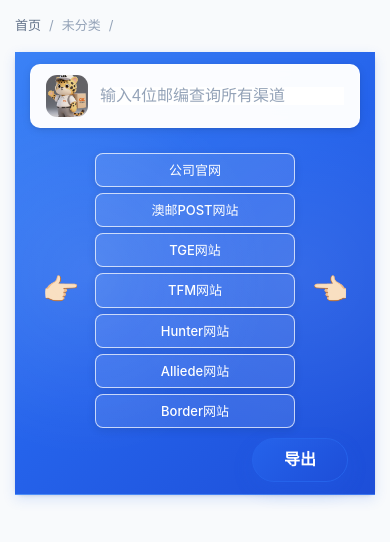
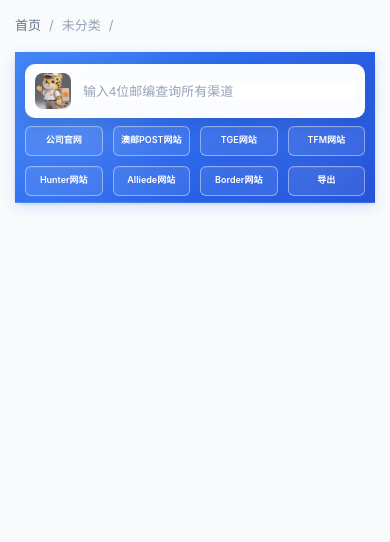
Before and after one commit to 422985573/bjb, a Flask app: template templates/article.html in a window 390 px wide. Shown: the part 57-599 px from the top of the page. Run offline with Flask 3, Linux system fonts and the light colour scheme; the template is opened without the code that fills it, so the values that code supplies are empty.

Commit message:
修改样式

```diff
--- a/static/css/article.css
+++ b/static/css/article.css
@@ -70,6 +70,29 @@
     align-items: center;
     justify-content: center;
     width: 100%;
+    flex: 0 0 auto;
+}
+.article-toolbar .search-box-center {
+    display: flex;
+    align-items: center;
+    justify-content: center;
+    width: 100%;
+    max-width: none;
+    margin: 0;
+}
+.article-toolbar .search-box {
+    margin: 0;
+    width: 600px;
+    max-width: 100%;
+}
+.global-postcode-search {
+    display: flex;
+    flex-direction: column;
+    align-items: center;
+    justify-content: center;
+    gap: 24px;
+    min-height: 220px;
+    padding: 24px 30px 8px;
 }
 .article-links-bar {
     display: flex;
@@ -77,7 +100,24 @@
     justify-content: center;
     gap: 18px;
     width: 100%;
-    padding: 10px 18px 0;
+    flex: 0 0 auto;
+    padding: 0 18px;
+}
+
+@media (min-width: 769px) {
+    .global-postcode-search {
+        display: grid;
+        grid-template-rows: 1fr auto 1fr auto;
+        align-items: center;
+        justify-items: center;
+        row-gap: 0;
+    }
+    .article-toolbar {
+        grid-row: 2;
+    }
+    .article-links-bar {
+        grid-row: 4;
+    }
 }
 .article-links-group {
     display: flex;
@@ -113,7 +153,7 @@
     align-items: center;
     flex: 1;
     padding: 0;
-    font-size: 17px;
+    font-size: 15px;
     line-height: 1.5;
 }
 .article-quick-links a {
@@ -121,7 +161,7 @@
     align-items: center;
     justify-content: center;
     gap: 10px;
-    padding: 8px 14px;
+    padding: 7px 13px;
     border: 1px solid rgba(255, 255, 255, 0.72);
     border-radius: 8px;
     background: rgba(255, 255, 255, 0.1);
@@ -783,48 +823,89 @@ white-space: pre-line !important;
 }
 /* 多端适配：小屏加大触控、留边 */
 @media (max-width: 768px) {
+    .global-postcode-search {
+        gap: 10px;
+        min-height: auto;
+        padding: 14px 14px 8px;
+    }
     .article-toolbar {
         align-items: stretch;
     }
     .article-links-bar {
-        flex-direction: column;
-        align-items: stretch;
+        display: grid;
+        grid-template-columns: repeat(4, minmax(0, 1fr));
         gap: 10px;
-        padding: 10px 12px 0;
+        margin-top: 0;
+        padding: 0;
     }
     .article-links-group {
-        gap: 12px;
+        display: contents;
     }
     .article-links-hint {
-        font-size: 34px;
-        min-width: 40px;
+        display: none;
     }
     .article-quick-links {
-        gap: 8px 12px;
-        font-size: 14px;
-        line-height: 1.4;
+        display: contents;
+        font-size: 10px;
+        line-height: 1.2;
     }
     .article-quick-links a {
         white-space: normal;
         text-align: center;
         width: 100%;
-        gap: 8px;
+        min-width: 0;
+        min-height: 40px;
+        padding: 8px 4px;
+        border: 1px solid rgba(255, 255, 255, 0.42);
+        border-radius: 6px;
+        background: rgba(255, 255, 255, 0.08);
+        box-shadow: inset 0 1px 0 rgba(255, 255, 255, 0.08);
+        font-size: 10px;
+        font-weight: 600;
+        line-height: 1.2;
+        overflow-wrap: anywhere;
+        word-break: break-word;
+    }
+    .article-quick-links a:hover,
+    .article-quick-links a:active {
+        transform: none;
+        background: rgba(255, 255, 255, 0.14);
+        border-color: rgba(255, 255, 255, 0.58);
+        box-shadow: inset 0 1px 0 rgba(255, 255, 255, 0.12);
     }
     .global-postcode-search .search-icon-img {
-        width: 44px;
-        height: 44px;
-        border-radius: 12px;
+        width: 38px;
+        height: 38px;
+        border-radius: 8px;
+    }
+    .search-box {
+        padding: 8px 10px;
+        border-radius: 10px;
+        box-shadow: 0 6px 16px rgba(15, 23, 42, 0.12);
+    }
+    .search-box input {
+        font-size: 14px;
+    }
+    .search-box input::placeholder {
+        font-size: 14px;
     }
     .article-export-floating {
-        width: 100%;
-        align-items: flex-end;
+        width: auto;
+        display: block;
     }
     .article-export-btn {
-        width: auto;
-        min-width: 96px;
-        height: 44px;
-        padding: 0 18px;
-        border-radius: 999px;
+        width: 100%;
+        min-width: 0;
+        height: 40px;
+        padding: 8px 4px;
+        border: 1px solid rgba(255, 255, 255, 0.42);
+        border-radius: 6px;
+        background: rgba(255, 255, 255, 0.08);
+        color: #ffffff;
+        font-size: 10px;
+        font-weight: 700;
+        line-height: 1.2;
+        box-shadow: inset 0 1px 0 rgba(255, 255, 255, 0.08);
     }
     :root {
         --channel-nav-collapsed-width: 58px;
@@ -903,6 +984,11 @@ white-space: pre-line !important;
     }
 }
 @media (max-width: 480px) {
+    .global-postcode-search {
+        gap: 8px;
+        min-height: auto;
+        padding: 12px 10px 6px;
+    }
     :root {
         --channel-nav-collapsed-width: 54px;
         --back-to-top-size: 56px;
@@ -920,32 +1006,45 @@ white-space: pre-line !important;
         height: 28px;
     }
     .article-quick-links {
-        gap: 6px 10px;
-        font-size: 13px;
+        font-size: 9px;
     }
     .article-links-group {
-        gap: 8px;
+        display: contents;
     }
     .article-links-hint {
-        font-size: 30px;
-        min-width: 36px;
+        display: none;
     }
     .article-quick-links a {
         white-space: normal;
         text-align: center;
         width: 100%;
-        gap: 6px;
-        padding: 7px 10px;
+        min-width: 0;
+        min-height: 30px;
+        padding: 6px 3px;
+        font-size: 9px;
     }
     .global-postcode-search .search-icon-img {
-        width: 42px;
-        height: 42px;
-        border-radius: 11px;
+        width: 36px;
+        height: 36px;
+        border-radius: 8px;
+    }
+    .search-box {
+        padding: 8px 9px;
+        border-radius: 10px;
+    }
+    .search-box input,
+    .search-box input::placeholder {
+        font-size: 13px;
     }
     .channel-nav-panel {
         bottom: calc(var(--floating-bottom-gap) + var(--floating-safe-bottom) + var(--back-to-top-size) + var(--floating-nav-offset-above-top));
     }
     .article-export-floating {
-        width: 100%;
+        width: auto;
+    }
+    .article-export-btn {
+        height: 30px;
+        padding: 6px 3px;
+        font-size: 9px;
     }
 }
```
